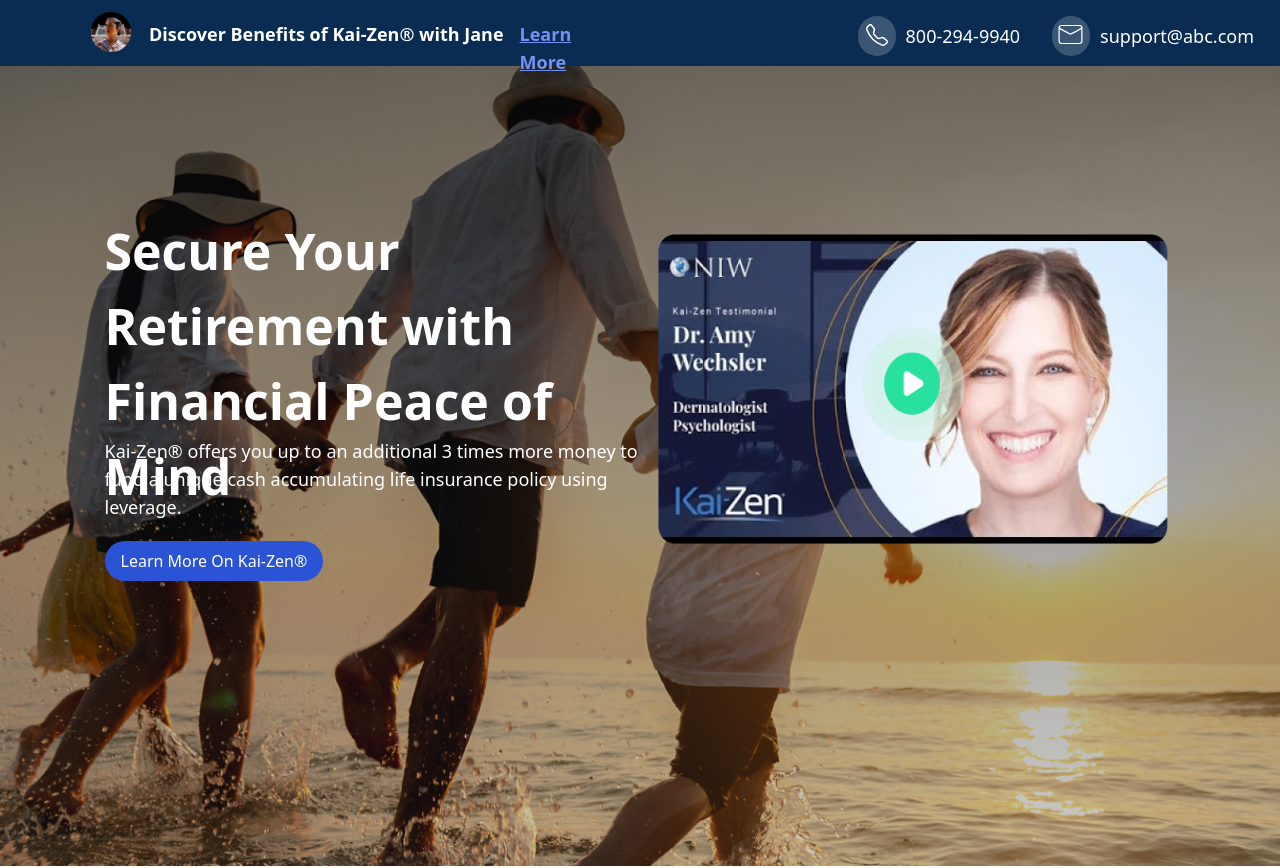
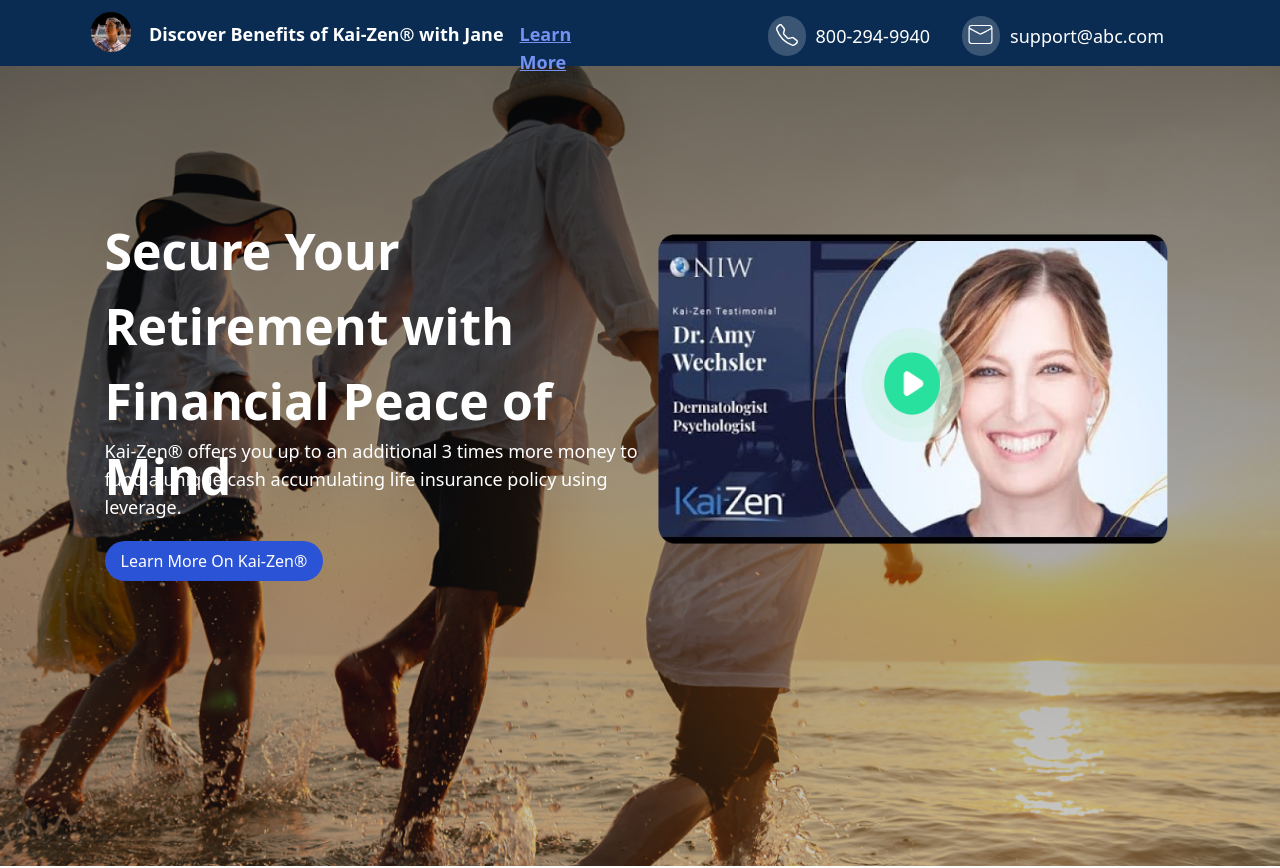
Before and after one commit to snehapatidar5/Task-1, a React (Vite) app: page / in a window 1280 px wide. Shown: the top 868 px of the page. Built offline with nearby package versions, Linux system fonts and the light colour scheme.

Commit message:
Update Navbar.jsx

```diff
--- a/src/Component/Header/Navbar.jsx
+++ b/src/Component/Header/Navbar.jsx
@@ -24,7 +24,7 @@
            </div>
           </div>
 
-          <div className="lg:max-2xl:flex lg:max-2xl:justify-end lg:max-2xl:mt-[6px] lg:max-2xl:mr-[10px] lg:max-2xl:w-[55%] sm:hidden">
+          <div className="lg:max-2xl:flex lg:max-2xl:justify-end lg:max-2xl:mt-[6px] lg:max-2xl:mr-[100px] lg:max-2xl:w-[55%] sm:hidden">
 
             <div className="lg:max-2xl:flex lg:max-2xl:gap-[10px] lg:max-2xl:m-4">
             <div className=' bg-white bg-opacity-20 p-1 lg:max-2xl:w-[38px] lg:max-2xl:h-[40px] rounded-full lg:max-2xl:mt-[-6px]'>
```
